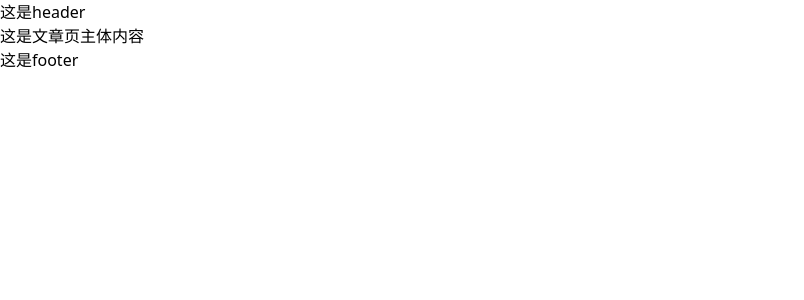
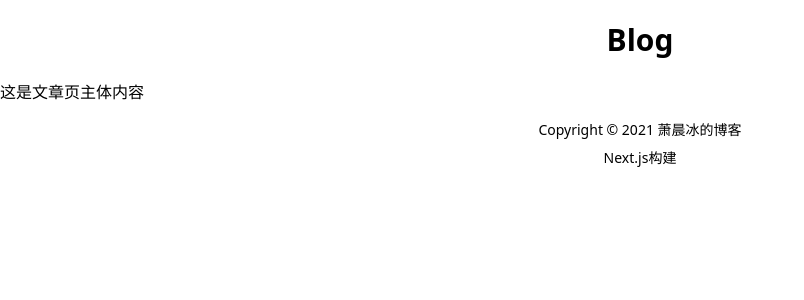
Before and after one commit to 97Yates05/Blog, a Next.js app: page /posts/1 in a window 1280 px wide. Shown: the top 300 px of the page, without its empty margins (0-804 px from the left). Built offline with nearby package versions, Linux system fonts and the light colour scheme.

Commit message:
:heavy_plus_sign: 添加Apollo依赖，完成部分主页样式布局

```diff
--- a/components/Footer.tsx
+++ b/components/Footer.tsx
@@ -1,3 +1,11 @@
 export default () => {
-  return <div>这是footer</div>
-}
+  return (
+    <div className="h-20 flex flex-col items-center justify-center text-sm">
+      <div>Copyright © 2021 萧晨冰的博客</div>
+      <div className="mt-2">
+        <a href="https://nextjs.org/">Next.js</a>
+        构建
+      </div>
+    </div>
+  );
+};
--- a/components/Header.tsx
+++ b/components/Header.tsx
@@ -1,3 +1,3 @@
 export default () => {
-  return <div>这是header</div>
-}
+  return <div className="h-20 flex items-center justify-center text-3xl font-bold">Blog</div>;
+};
--- a/components/HomeContainer.tsx
+++ b/components/HomeContainer.tsx
@@ -1,3 +1,32 @@
-export default () => {
-  return <div>这是主页主体内容</div>;
+import { gql, useQuery } from '@apollo/client';
+
+const QueryPost = gql`
+  query {
+    querypost {
+      id
+      title
+    }
+  }
+`;
+export const HomeContainer = () => {
+  const { loading, error, data } = useQuery(QueryPost);
+  console.log(data);
+  if (loading) return <p>'Loading...'</p>;
+  if (error) return <p>Error! ${error.message}</p>;
+  return (
+    <div className="flex flex-col items-center">
+      {data.querypost.map((value) => {
+        return (
+          <div key={value.id} className="w-1/3 m-1.5 bg-white rounded flex">
+            <img
+              src="https://image.yangchenhui.xin/blog/tree-5319431_1920.jpg"
+              alt="postImg"
+              className="w-1/3 rounded"
+            />
+            <div>{value.title}</div>
+          </div>
+        );
+      })}
+    </div>
+  );
 };
--- a/package.json
+++ b/package.json
@@ -8,9 +8,10 @@
     "start": "next start"
   },
   "dependencies": {
+    "@apollo/client": "^3.3.11",
+    "graphql": "^15.5.0",
     "next": "10.0.6",
     "react": "17.0.1",
-    "react-apollo": "^3.1.5",
     "react-dom": "17.0.1"
   },
   "devDependencies": {
--- a/pages/_app.js
+++ b/pages/_app.js
@@ -1,7 +1,16 @@
 import '../styles/globals.css';
+import { ApolloClient, InMemoryCache, ApolloProvider } from '@apollo/client';
 
+const client = new ApolloClient({
+  uri: 'http://localhost:8080/graphql',
+  cache: new InMemoryCache(),
+});
 function MyApp({ Component, pageProps }) {
-  return <Component {...pageProps} />;
+  return (
+    <ApolloProvider client={client}>
+      <Component {...pageProps} />
+    </ApolloProvider>
+  );
 }
 
 export default MyApp;
--- a/pages/index.tsx
+++ b/pages/index.tsx
@@ -1,10 +1,10 @@
 import Header from '../components/Header';
-import HomeContainer from '../components/HomeContainer';
+import { HomeContainer } from '../components/HomeContainer';
 import Footer from '../components/Footer';
 
 export default function Home() {
   return (
-    <div>
+    <div className="h-screen bg-gray-50">
       <Header />
       <HomeContainer />
       <Footer />
```
